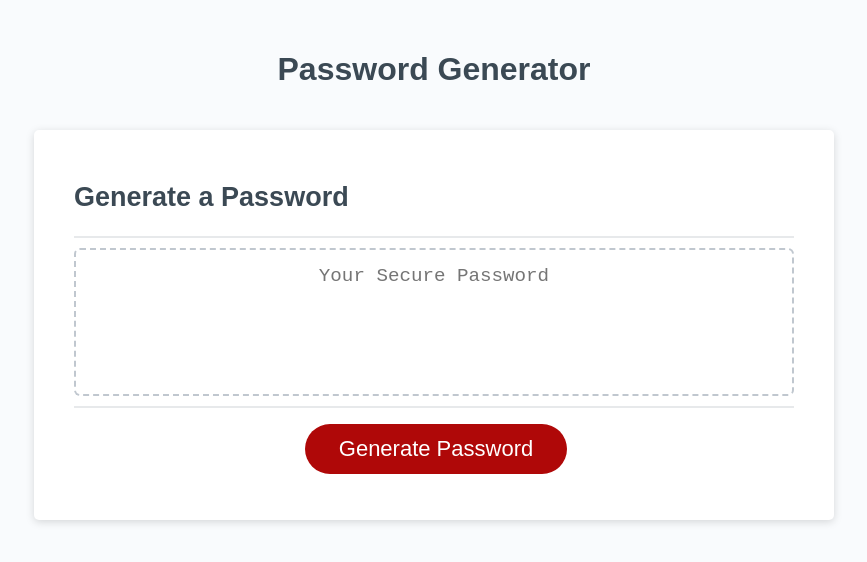
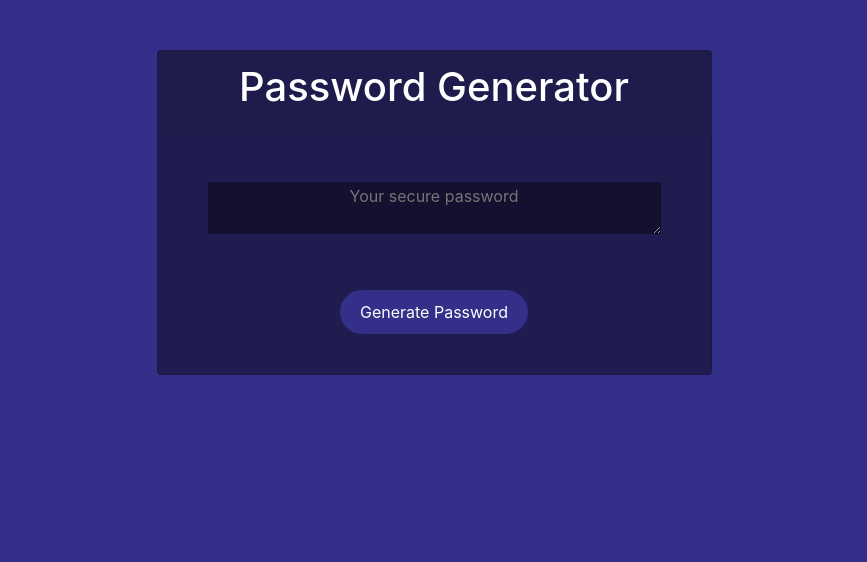
Before and after one commit to PierreParienteDimitrov/password_generator, a plain HTML site: page index.html in a window 1280 px wide. Shown: the whole page, without its empty margins (206-1073 px from the left). Drawn offline with nearby package versions, Linux system fonts and the light colour scheme.

Commit message:
deleted old files

```diff
--- a/index.html
+++ b/index.html
@@ -1,34 +1,38 @@
-<!DOCTYPE html>
+<!doctype html>
 <html lang="en">
   <head>
-    <meta charset="UTF-8" />
-    <meta name="viewport" content="width=device-width, initial-scale=1.0" />
-    <meta http-equiv="X-UA-Compatible" content="ie=edge" />
-    <title>Password Generator</title>
-    <link rel="stylesheet" href="style.css" />
+    <title>Title</title>
+    <!-- Required meta tags -->
+    <meta charset="utf-8">
+    <meta name="viewport" content="width=device-width, initial-scale=1, shrink-to-fit=no">
+
+    <!-- Bootstrap CSS -->
+    <link rel="stylesheet" href="https://stackpath.bootstrapcdn.com/bootstrap/4.3.1/css/bootstrap.min.css" integrity="sha384-ggOyR0iXCbMQv3Xipma34MD+dH/1fQ784/j6cY/iJTQUOhcWr7x9JvoRxT2MZw1T" crossorigin="anonymous">
+
+    <!-- Custom CSS -->
+    <link rel="stylesheet" href="./assets/style.css">
+
   </head>
   <body>
-    <div class="wrapper">
-      <header>
-        <h1>Password Generator</h1>
-      </header>
-      <div class="card">
-        <div class="card-header">
-          <h2>Generate a Password</h2>
-        </div>
-        <div class="card-body">
-          <textarea
-            readonly
-            id="password"
-            placeholder="Your Secure Password"
-            aria-label="Generated Password"
-          ></textarea>
-        </div>
-        <div class="card-footer">
-          <button id="generate" class="btn">Generate Password</button>
+      <div class="container">
+        <div class="col-md-6 offset-md-3 col-sm-12 card">
+          <div class="card-header">
+              <h1>Password Generator</h1>
+          </div>
+          <div class="class-body">
+              <textarea readonly id="password" placeholder="Your secure password" aria-label="Generated password"></textarea>
+          </div>
+          <div class="class-footer">
+              <button id="generateBtn" class="btn-primary">Generate Password</button>
+          </div>
         </div>
       </div>
-    </div>
-    <script src="script.js"></script>
+
+    <!-- Optional JavaScript -->
+    <script src="./assets/script.js"></script>
+    <!-- jQuery first, then Popper.js, then Bootstrap JS -->
+    <script src="https://code.jquery.com/jquery-3.3.1.slim.min.js" integrity="sha384-q8i/X+965DzO0rT7abK41JStQIAqVgRVzpbzo5smXKp4YfRvH+8abtTE1Pi6jizo" crossorigin="anonymous"></script>
+    <script src="https://cdnjs.cloudflare.com/ajax/libs/popper.js/1.14.7/umd/popper.min.js" integrity="sha384-UO2eT0CpHqdSJQ6hJty5KVphtPhzWj9WO1clHTMGa3JDZwrnQq4sF86dIHNDz0W1" crossorigin="anonymous"></script>
+    <script src="https://stackpath.bootstrapcdn.com/bootstrap/4.3.1/js/bootstrap.min.js" integrity="sha384-JjSmVgyd0p3pXB1rRibZUAYoIIy6OrQ6VrjIEaFf/nJGzIxFDsf4x0xIM+B07jRM" crossorigin="anonymous"></script>
   </body>
 </html>
--- a/script.js
+++ /dev/null
@@ -1,33 +0,0 @@
-// Assignment Code
-var generateBtn = document.querySelector("#generate");
-
-
-
-
-
-
-//Generate password
-function generatePassword() {
-  alert('test')
-}
-
-// Write password to the #password input
-function writePassword() {
-  var password = generatePassword();
-  var passwordText = document.querySelector("#password");
-
-  passwordText.value = password;
-
-}
-
-// Add event listener to generate button
-generateBtn.addEventListener("click", writePassword);
-
-// GENERATE FUNCTIONS
-
-function getRandomLower() {
-
-  console.log(String.fromCharCode(100))
-
-
-}
--- a/style.css
+++ /dev/null
@@ -1,137 +0,0 @@
-*,
-*::before,
-*::after {
-  box-sizing: border-box;
-}
-
-html,
-body,
-.wrapper {
-  height: 100%;
-  margin: 0;
-  padding: 0;
-}
-
-body {
-  font-family: sans-serif;
-  background-color: #f9fbfd;
-}
-
-.wrapper {
-  padding-top: 30px;
-  padding-left: 20px;
-  padding-right: 20px;
-}
-
-header {
-  text-align: center;
-  padding: 20px;
-  padding-top: 0px;
-  color: hsl(206, 17%, 28%);
-}
-
-.card {
-  background-color: hsl(0, 0%, 100%);
-  border-radius: 5px;
-  border-width: 1px;
-  box-shadow: rgba(0, 0, 0, 0.15) 0px 2px 8px 0px;
-  color: hsl(206, 17%, 28%);
-  font-size: 18px;
-  margin: 0 auto;
-  max-width: 800px;
-  padding: 30px 40px;
-}
-
-.card-header::after {
-  content: " ";
-  display: block;
-  width: 100%;
-  background: #e7e9eb;
-  height: 2px;
-}
-
-.card-body {
-  min-height: 100px;
-}
-
-.card-footer {
-  text-align: center;
-}
-
-.card-footer::before {
-  content: " ";
-  display: block;
-  width: 100%;
-  background: #e7e9eb;
-  height: 2px;
-}
-
-.card-footer::after {
-  content: " ";
-  display: block;
-  clear: both;
-}
-
-.btn {
-  border: none;
-  background-color: hsl(360, 91%, 36%);
-  border-radius: 25px;
-  box-shadow: rgba(0, 0, 0, 0.1) 0px 1px 6px 0px rgba(0, 0, 0, 0.2) 0px 1px 1px
-    0px;
-  color: hsl(0, 0%, 100%);
-  display: inline-block;
-  font-size: 22px;
-  line-height: 22px;
-  margin: 16px 16px 16px 20px;
-  padding: 14px 34px;
-  text-align: center;
-  cursor: pointer;
-}
-
-button[disabled] {
-  cursor: default;
-  background: #c0c7cf;
-}
-
-.float-right {
-  float: right;
-}
-
-#password {
-  -webkit-appearance: none;
-  -moz-appearance: none;
-  appearance: none;
-  border: none;
-  display: block;
-  width: 100%;
-  padding-top: 15px;
-  padding-left: 15px;
-  padding-right: 15px;
-  padding-bottom: 85px;
-  font-size: 1.2rem;
-  text-align: center;
-  margin-top: 10px;
-  margin-bottom: 10px;
-  border: 2px dashed #c0c7cf;
-  border-radius: 6px;
-  resize: none;
-  overflow: hidden;
-}
-
-@media (max-width: 690px) {
-  .btn {
-    font-size: 1rem;
-    margin: 16px 0px 0px 0px;
-    padding: 10px 15px;
-  }
-
-  #password {
-    font-size: 1rem;
-  }
-}
-
-@media (max-width: 500px) {
-  .btn {
-    font-size: 0.8rem;
-  }
-}
```
Also changed, not shown: 02.version/index.html (deleted, +0 -38 lines), draft.html (deleted, +0 -14 lines), draft.js (deleted, +0 -69 lines), assets/script.js (renamed from 02.version/assets/script.js), assets/style.css (renamed from 02.version/assets/style.css), 1 other file.
